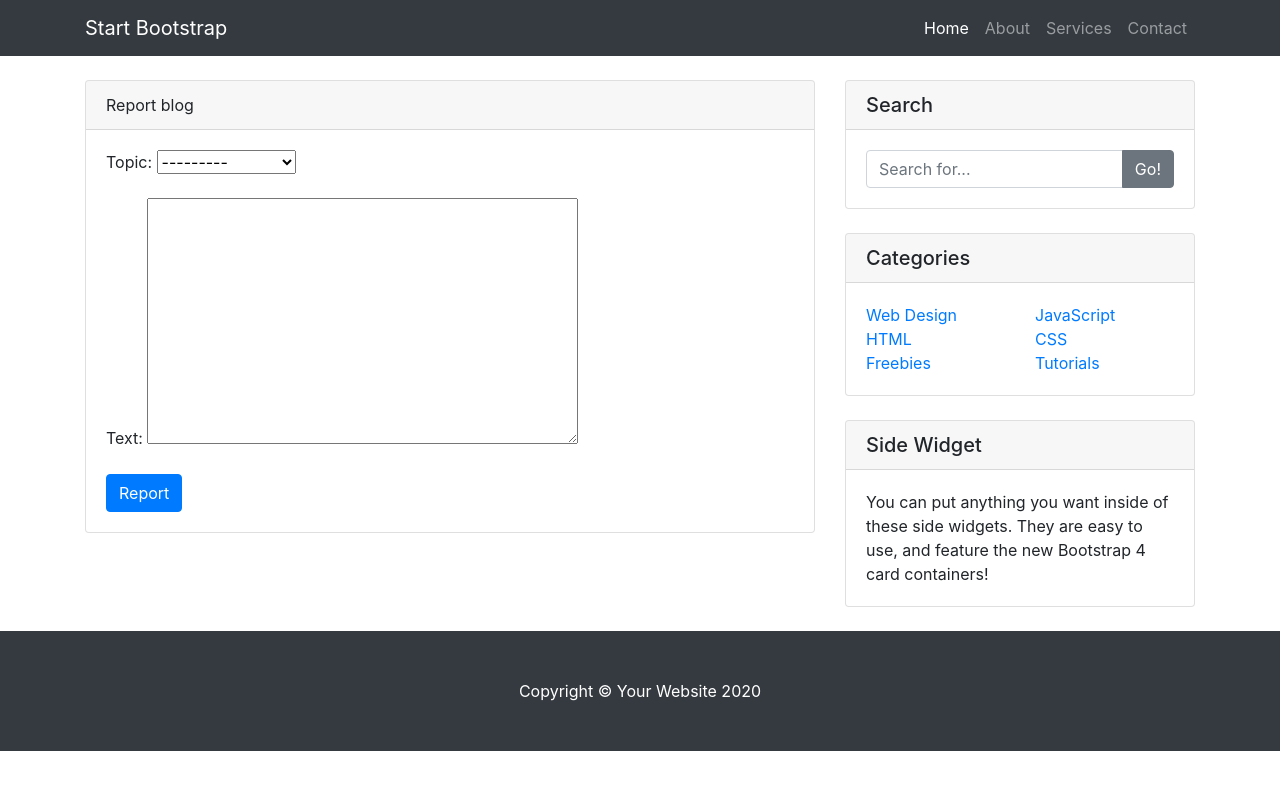
After one commit to NarawishS/ku-hub, a Django app: page /blog/1/blog_report in a window 1280 px wide. The commit adds this page. Run offline with Django 3.2, Linux system fonts and the light colour scheme; some libraries are stand-ins or nearby versions.

Commit message:
create report model and view

```diff
--- a/kuhub/admin.py
+++ b/kuhub/admin.py
@@ -1,6 +1,7 @@
 from django.contrib import admin
 
-from .models import Blog, Comment
+from .models import Blog, Comment, Report
 
 admin.site.register(Blog)
 admin.site.register(Comment)
+admin.site.register(Report)
--- a/kuhub/models.py
+++ b/kuhub/models.py
@@ -24,8 +24,6 @@ class Blog(models.Model):
         return self.dislikes.count()
 
 
-
-
 class Comment(models.Model):
     blog = models.ForeignKey(Blog, related_name="comments", on_delete=models.CASCADE)
     text = models.TextField()
@@ -34,3 +32,19 @@ class Comment(models.Model):
 
     def __str__(self):
         return 'Blog title: %s, "%s"' % (self.blog, self.text)
+
+
+class Report(models.Model):
+    TOPIC_CHOICES = (
+        ('Fake new', 'Fake new'), ('Spam', 'Spam'), ('Create conflict', 'Create conflict'), ('Threat', 'Threat'),
+        ('Violence', 'Violence'), ('Indecent words', 'Indecent words'), ('Others', 'Others')
+    )
+
+    blog = models.ForeignKey(Blog, related_name="reports", on_delete=models.CASCADE)
+    topic = models.CharField(max_length=20, choices=TOPIC_CHOICES)
+    text = models.TextField(blank=True, default='')
+    pub_date = models.DateTimeField(auto_now_add=True)
+    author = models.ForeignKey(User, on_delete=models.CASCADE)
+
+    def __str__(self):
+        return '[Blog: %s] "%s" reported by %s, %s' % (self.blog, self.topic, self.author, self.pub_date)
--- /dev/null
+++ b/kuhub/templates/kuhub/report.html
@@ -0,0 +1,18 @@
+{% extends "kuhub/base.html" %}
+
+{% block content %}
+<div class="col-md-8">
+    <div class="card mb-4 mt-4">
+        <div class="card-header">
+            Report blog
+        </div>
+        <div class="card-body">
+            <form method="POST">
+                {% csrf_token %}
+                {{form.as_p}}
+                <button type="submit" class="btn btn-primary">Report</button>
+            </form>
+        </div>
+    </div>
+</div>
+{% endblock %}
--- a/kuhub/urls.py
+++ b/kuhub/urls.py
@@ -7,6 +7,7 @@ urlpatterns = [
     path('', views.BlogHome.as_view(), name='blog-home'),
     path('blog/<int:pk>/', views.BlogView.as_view(), name='blog-detail'),
     path('blog/<int:pk>/create_comment', views.CreateCommentView.as_view(), name='create_comment'),
+    path('blog/<int:pk>/blog_report', views.ReportView.as_view(), name='blog_report'),
     path('create_blog', views.CreateBlogView.as_view(success_url="/"), name='create_blog'),
     path('like/<int:pk>', views.user_like, name='like_blog'),
     path('dislike/<int:pk>', views.user_dislike, name='dislike_blog'),
--- a/kuhub/views.py
+++ b/kuhub/views.py
@@ -1,12 +1,9 @@
-from django.shortcuts import render, get_object_or_404
-from django.views.generic import ListView, DetailView, CreateView
 from django.http import HttpResponseRedirect
 from django.urls import reverse
-from kuhub.models import Blog
-from django.shortcuts import render
+from django.shortcuts import render, get_object_or_404
 from django.urls import reverse_lazy
 from django.views.generic import ListView, DetailView, CreateView
-from kuhub.models import Blog, Comment
+from kuhub.models import Blog, Comment, Report
 
 
 def home(request):
@@ -53,6 +50,35 @@ class CreateBlogView(CreateView):
         form.instance.author = self.request.user
         return super().form_valid(form)
 
+
+class CreateCommentView(CreateView):
+    model = Comment
+    template_name = 'kuhub/create_comment.html'
+    fields = ['text']
+
+    def form_valid(self, form):
+        form.instance.author = self.request.user
+        form.instance.blog_id = self.kwargs['pk']
+        return super().form_valid(form)
+
+    def get_success_url(self):
+        return reverse_lazy('kuhub:blog-detail', kwargs={'pk': self.kwargs['pk']})
+
+
+class ReportView(CreateView):
+    model = Report
+    template_name = 'kuhub/report.html'
+    fields = ['topic', 'text']
+
+    def form_valid(self, form):
+        form.instance.author = self.request.user
+        form.instance.blog_id = self.kwargs['pk']
+        return super().form_valid(form)
+
+    def get_success_url(self):
+        return reverse_lazy('kuhub:blog-detail', kwargs={'pk': self.kwargs['pk']})
+
+
 def user_like(request, pk):
     """Allowed user to like due to the conditions"""
     blog = get_object_or_404(Blog, id=request.POST.get('blog_id'))
@@ -85,16 +111,3 @@ def user_dislike(request, pk):
     else:
         blog.dislikes.add(request.user)
         return HttpResponseRedirect(reverse('kuhub:blog-detail', args=[str(pk)]))
-
-class CreateCommentView(CreateView):
-    model = Comment
-    template_name = 'kuhub/create_comment.html'
-    fields = ['text']
-
-    def form_valid(self, form):
-        form.instance.author = self.request.user
-        form.instance.blog_id = self.kwargs['pk']
-        return super().form_valid(form)
-
-    def get_success_url(self):
-        return reverse_lazy('kuhub:blog-detail', kwargs={'pk': self.kwargs['pk']})
```
Also changed, not shown: kuhub/templates/kuhub/blog_detail.html (+2 -8 lines), kuhub/migrations/0005_auto_20201108_2101.py (added), kuhub/migrations/0006_report.py (added), kuhub/migrations/0007_report_text.py (added), kuhub/migrations/0008_remove_report_text.py (added), kuhub/migrations/0009_report_text.py (added), kuhub/migrations/0010_auto_20201108_2239.py (added), kuhub/migrations/0011_auto_20201108_2240.py (added), kuhub/migrations/0012_report_topic.py (added), kuhub/migrations/0013_auto_20201108_2315.py (added), kuhub/migrations/0014_auto_20201108_2316.py (added).
